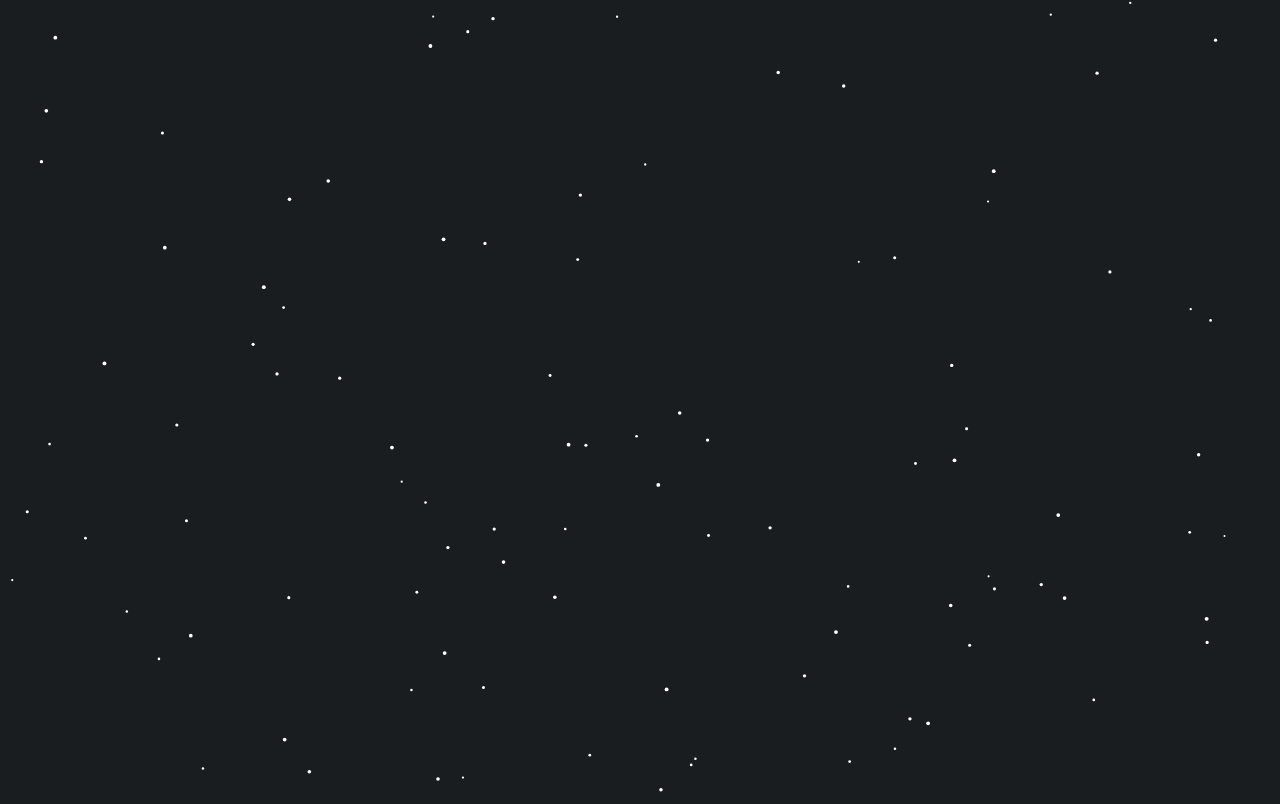
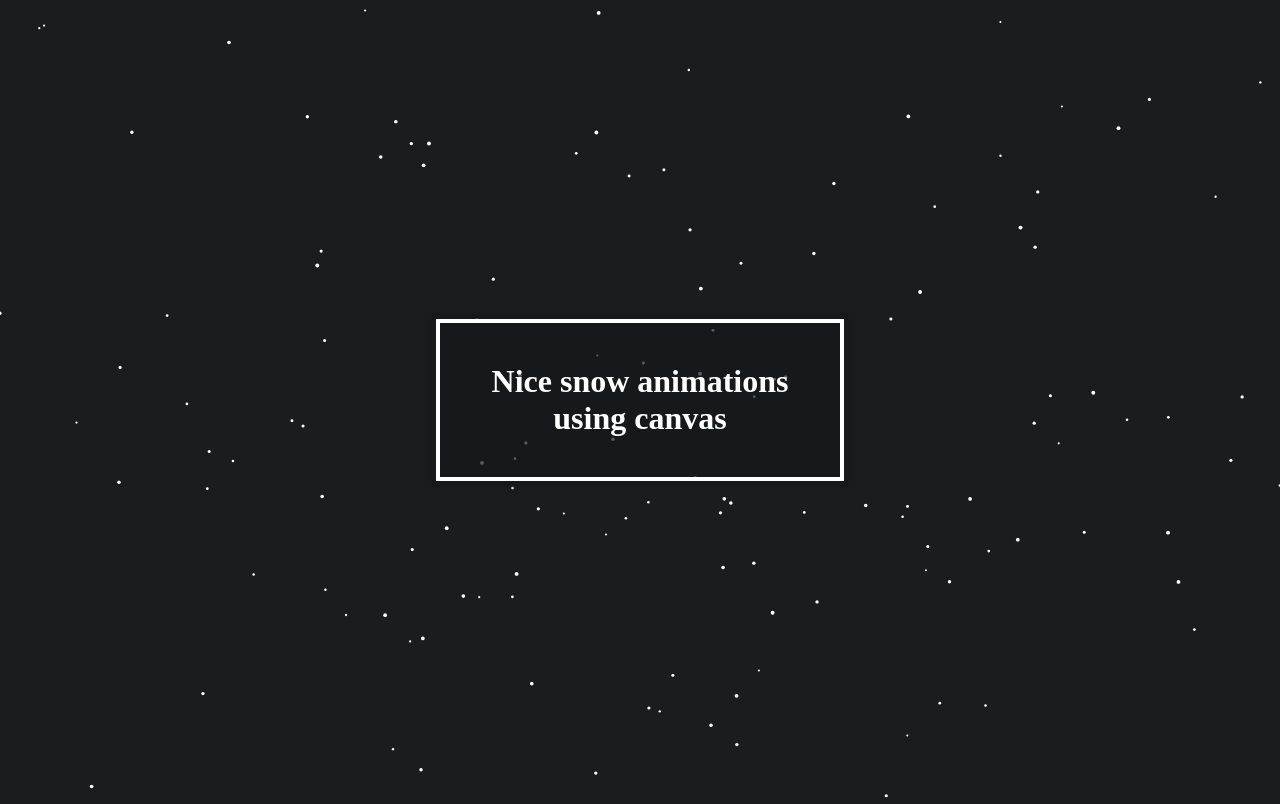
Before and after one commit to wutility/snow-cvs, a plain HTML site: page index.html in a window 1280 px wide. Drawn offline with Linux system fonts and the light colour scheme.

Commit message:
initial commit

```diff
--- a/index.html
+++ b/index.html
@@ -14,16 +14,46 @@
       height: 100%;
       /*background: radial-gradient(ellipse at top, #1b2735 0, #090a0f 100%);*/
       background-color: #1a1d20;
+      color: #ffffff;
+      position: relative;
     }
 
     canvas {
       background-color: inherit;
+      position: fixed;
+      left: 0;
+      top: 0;
+      z-index: 1;
+    }
+
+    .container {
+      height: 100%;
+      width: 100%;
+      position: absolute;
+      top: 0;
+      left: 0;
+      display: flex;
+      justify-content: center;
+      align-items: center;
+      z-index: 999;
+    }
+
+    h1 {
+      padding: 40px;
+      background-color: rgba(22, 24, 26, 0.7);
+      border: 4px solid #ffffff;
+      width: 25%;
+      text-align: center;
+      box-shadow: 0px 0px 5px 5px rgba(22, 24, 26, 0.75);
     }
   </style>
 </head>
 
 <body>
 
+  <div class="container">
+    <h1>Nice snow animations using canvas</h1>
+  </div>
   <script src="snowball.js"></script>
 </body>
 
--- a/snowball.js
+++ b/snowball.js
@@ -19,8 +19,8 @@
   reset () {
     this.x = this.rand(0, window.innerWidth);
     this.y = this.rand(0, -window.innerHeight);
-    this.vx = this.rand(3, -3);
-    this.vy = this.rand(2, 5);
+    this.vx = this.rand(2, -2);
+    this.vy = this.rand(2, 4);
     this.raduis = this.rand(1, 2);
     this.alpha = this.rand(0.1, 0.8);
   }
```
